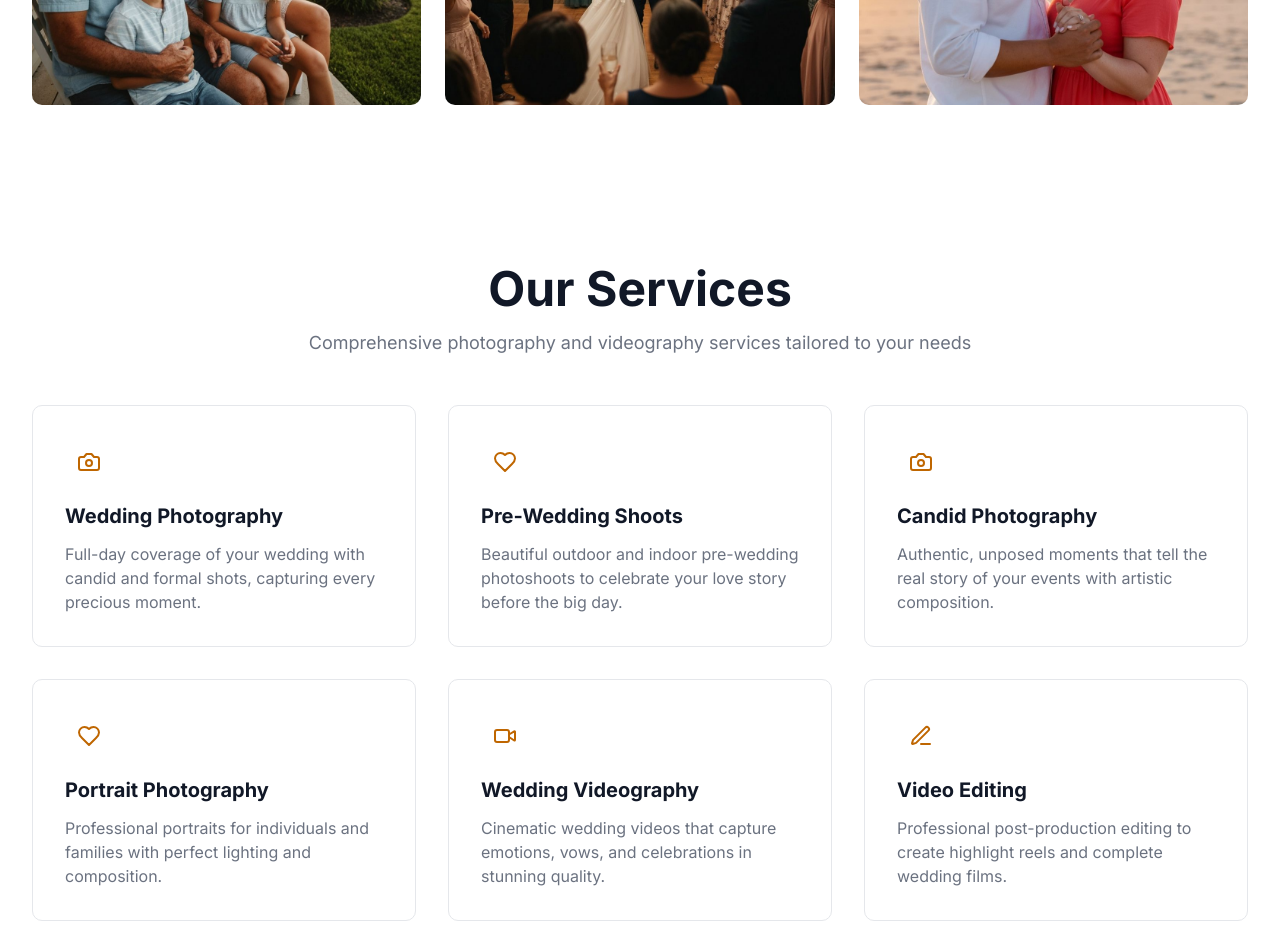
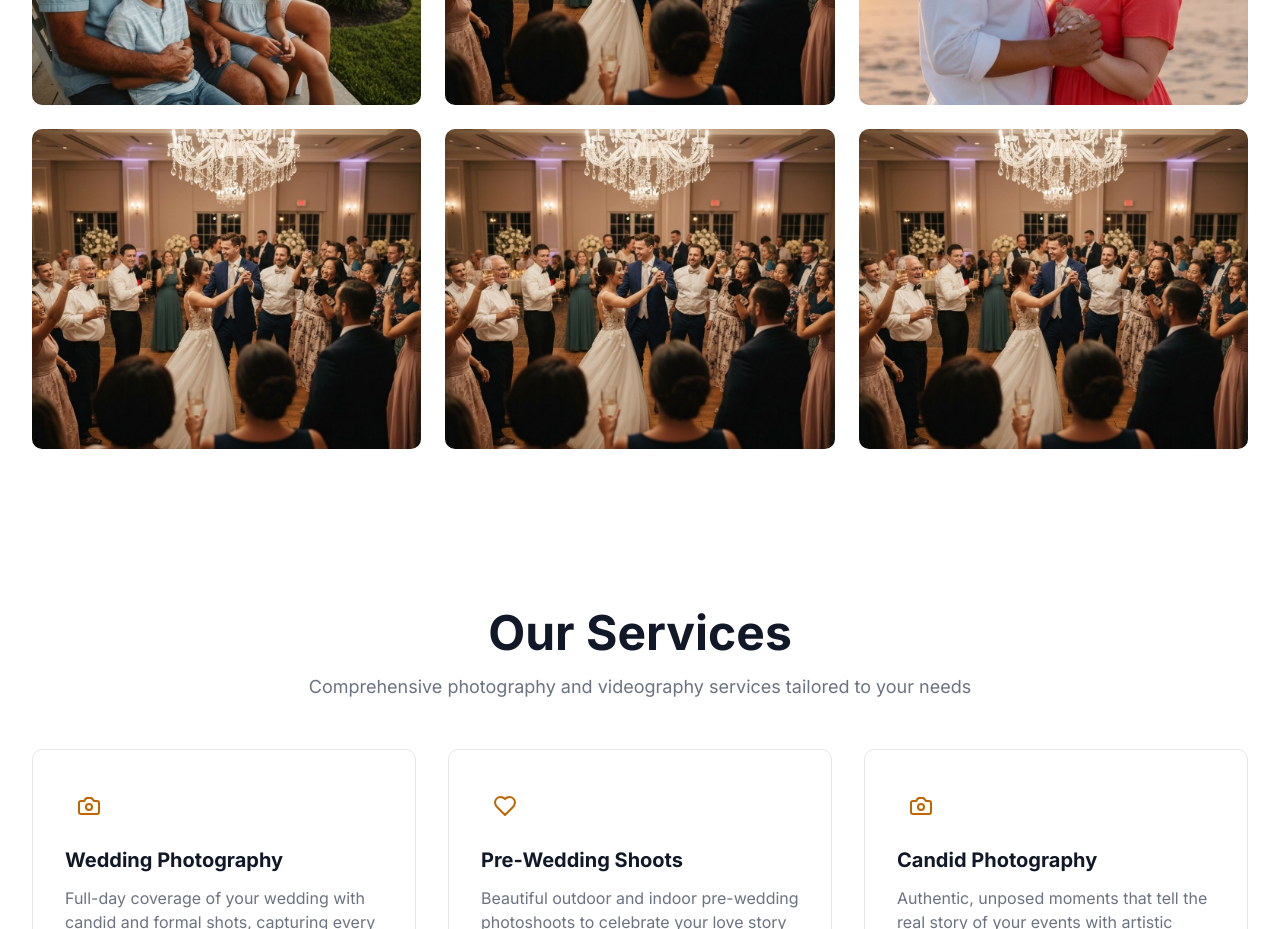
Before and after one commit to Prem87696/Wedding, a Next.js app: page / in a window 1280 px wide. Shown: the part 1760-2689 px from the top of the page. Built offline with nearby package versions, Linux system fonts and the light colour scheme.

Commit message:
Update portfolio.tsx

```diff
--- a/components/portfolio.tsx
+++ b/components/portfolio.tsx
@@ -12,6 +12,9 @@ export default function Portfolio() {
     { id: 4, category: 'candid', title: 'Candid Moments', image: '/candid-family-laughing.jpg' },
     { id: 5, category: 'wedding', title: 'Wedding Reception', image: '/wedding-reception-dance.jpg' },
     { id: 6, category: 'prewedding', title: 'Couple Photoshoot', image: '/couple-photoshoot-romantic.jpg' },
+    { id: 7, category: 'wedding', title: 'Wedding Reception', image: '/wedding-reception-dance.jpg' },
+    { id: 8, category: 'wedding', title: 'Wedding Reception', image: '/wedding-reception-dance.jpg' },
+    { id: 9, category: 'wedding', title: 'Wedding Reception', image: '/wedding-reception-dance.jpg' },
 
   ]
 
```
